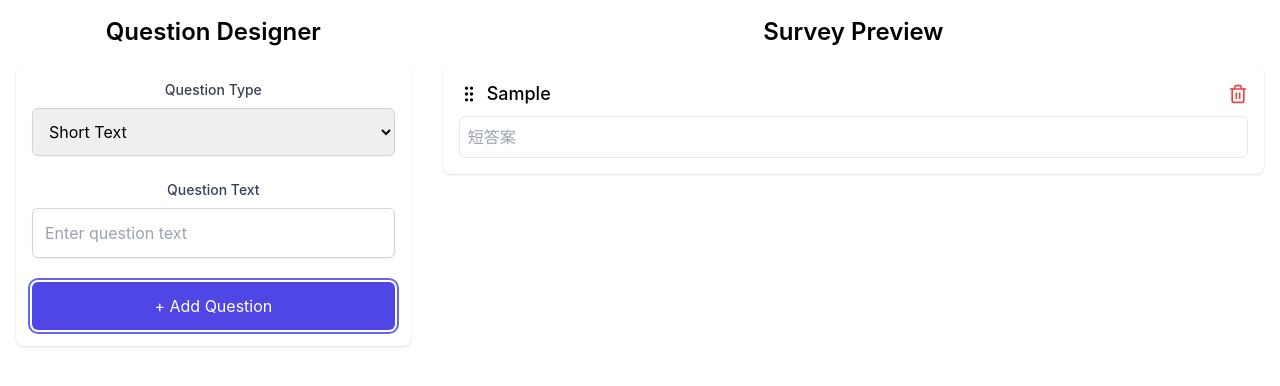
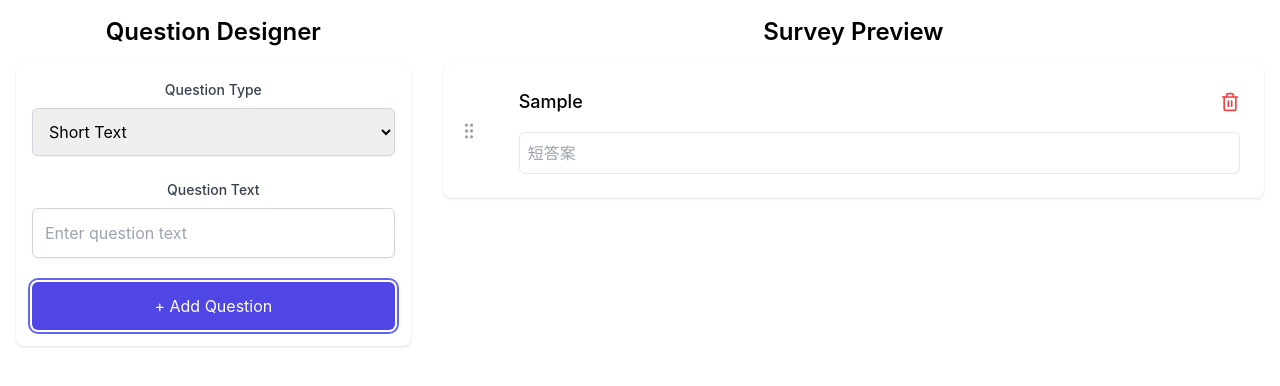
Before and after one commit to DENGCPU/SurveyMagic, a React (Create React App) app in the folder ui2/: page / in a window 1280 px wide. Both pictures are taken after typing "Sample" into the empty fields and a click on the button "+ Add Question". Shown: the top 386 px of the page. Built offline with nearby package versions, Linux system fonts and the light colour scheme.

Commit message:
feat: 调整样式

```diff
--- a/ui2/src/components/QuestionPreview.js
+++ b/ui2/src/components/QuestionPreview.js
@@ -9,12 +9,16 @@ function QuestionPreview({ question, index, removeQuestion }) {
         <div
           ref={provided.innerRef}
           {...provided.draggableProps}
-          className="bg-white p-4 rounded-lg shadow mb-4 relative"
+          className="bg-white rounded-lg shadow mb-4 relative flex"
         >
-          <div className="flex items-center mb-2">
-            <div {...provided.dragHandleProps} className="mr-2 cursor-move">
-              <GripVertical size={20} />
+          <div
+            {...provided.dragHandleProps}
+            className="p-4 cursor-move flex items-center justify-center"
+          >
+            <GripVertical size={20}  className="text-gray-400" />
           </div>
+          <div className="flex-grow p-6">
+            <div className="flex items-center mb-4">
               <h3 className="font-medium text-lg text-left flex-grow mr-2">{question.text}</h3>
               <button
                 onClick={() => removeQuestion(index)}
@@ -50,6 +54,7 @@ function QuestionPreview({ question, index, removeQuestion }) {
               </div>
             )}
           </div>
+        </div>
       )}
     </Draggable>
   );
```
Lines whose indentation alone changed are shown as unchanged.
